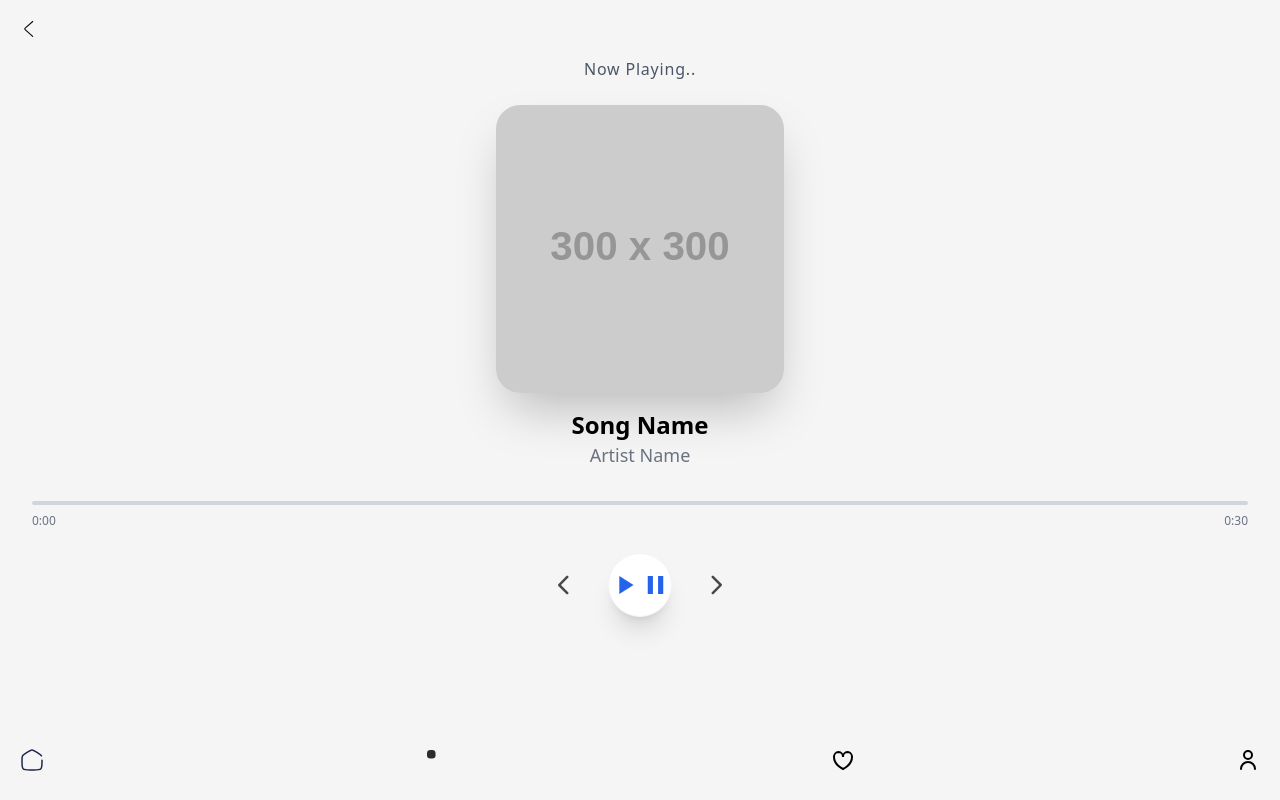
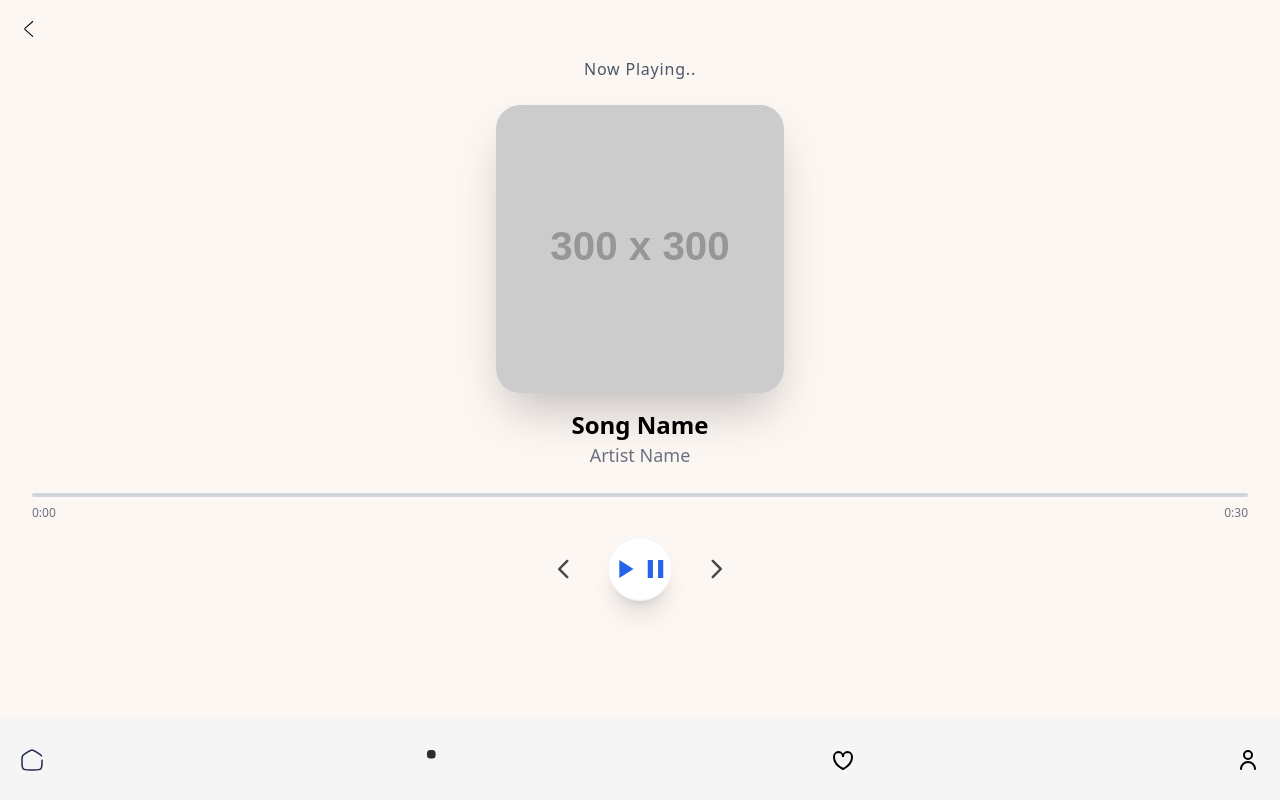
Before and after one commit to AbhayDeveloperr/spotify, a website: page single-song.html in a window 1280 px wide. Drawn offline with Linux system fonts and the light colour scheme; placeholder pictures from the web are drawn by us.

Commit message:
changing bg of single-song

```diff
--- a/single-song.html
+++ b/single-song.html
@@ -8,7 +8,7 @@
     <link rel="stylesheet" href="src/css/output.css">
     <link rel="stylesheet" href="src/css/style.css">
 </head>
-<body class="bg-[#F5F5F5] pb-32">
+<body class="bg-[#FDF7F4] pb-32">
     <div>
         <svg onclick="window.history.back()" width="25px" height="25px" viewBox="0 0 1024 1024" fill="#000000" class="icon cursor-pointer m-4" version="1.1" xmlns="http://www.w3.org/2000/svg">
             <path d="M669.6 849.6c8.8 8 22.4 7.2 30.4-1.6s7.2-22.4-1.6-30.4l-309.6-280c-8-7.2-8-17.6 0-24.8l309.6-270.4c8.8-8 9.6-21.6 2.4-30.4-8-8.8-21.6-9.6-30.4-2.4L360.8 480.8c-27.2 24-28 64-0.8 88.8l309.6 280z" fill="" />
@@ -26,7 +26,7 @@
             <p id="song-artist" class="text-lg text-gray-500">Artist Name</p>
         </div>
     </div>
-    <div class="px-8 pt-8">
+    <div class="px-8 pt-6">
         <div class="relative w-full h-1 bg-gray-300 rounded-full cursor-pointer" id="progress-container">
             <div class="absolute top-0 left-0 h-full bg-blue-600 rounded-full" id="progress-bar" style="width: 0%"></div>
         </div>
@@ -36,7 +36,7 @@
         </div>
     </div>
 
-    <div class="flex justify-center py-6 gap-8 items-center">
+    <div class="flex justify-center py-4 gap-8 items-center">
         <!-- Previous Button -->
         <svg width="30px" height="30px" viewBox="0 0 24 24" fill="none" class="cursor-pointer opacity-70 hover:opacity-100 transition-opacity">
             <path d="M18.4142 6C18.1581 6 17.9125 6.10184 17.7314 6.2829L12 12.0143L6.26863 6.2829C6.08754 6.10184 5.84191 6 5.58579 6C5.0335 6 4.58579 6.44772 4.58579 7C4.58579 7.26522 4.69114 7.51957 4.87868 7.70711L11.3071 14.1355C11.6976 14.526 12.3308 14.526 12.7213 14.1355L19.1497 7.70711C19.3373 7.51957 19.4426 7.26522 19.4426 7C19.4426 6.44772 18.9949 6 18.4142 6Z" fill="currentColor" transform="rotate(90 12 12)"/>
@@ -108,7 +108,7 @@
 
                 document.getElementById('song-name').innerText = s.trackName;
                 document.getElementById('song-artist').innerText = s.artistName;
-                document.getElementById('song-artwork').src = s.artworkUrl100.replace('100x100bb','200x200bb');
+                document.getElementById('song-artwork').src = s.artworkUrl100.replace('100x100bb','175x175bb');
 
                 audio.src = s.previewUrl;
                 audio.play();
```
Also changed, not shown: src/css/output.css.
